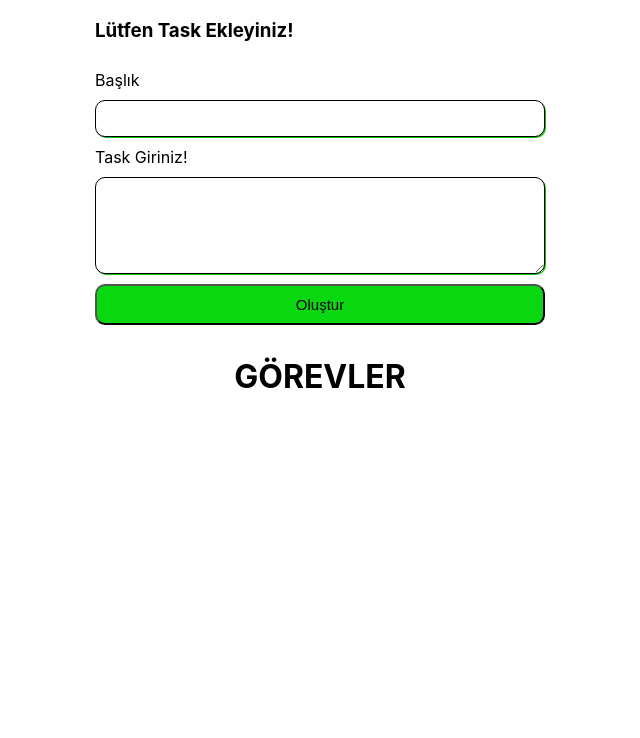
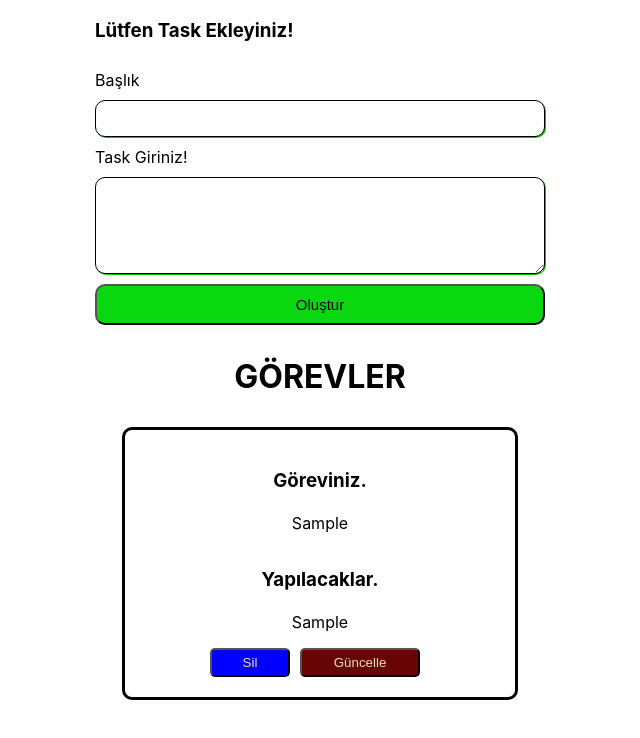
Before and after one commit to ihuzeyfe/taskform, a React (Create React App) app: page / in a window 1280 px wide. Both pictures are taken after typing "Sample", "Sample" into the empty fields and a click on the button "Oluştur". Shown: the top 738 px of the page, without its empty margins (320-960 px from the left). Built offline with nearby package versions, Linux system fonts and the light colour scheme.

Commit message:
silmeden öncesi

```diff
--- a/src/App.css
+++ b/src/App.css
@@ -36,3 +36,50 @@
     background-color: darkgreen;
     color: wheat;
 }
+
+.task-show-div {
+    border: 3px solid black;
+    border-radius: 10px;
+    width: 350px;
+    padding: 20px;
+    display: flex;
+    flex-direction: column;
+    align-items: center;
+    margin: 10px;
+}
+
+.task-list-div{
+    display: flex;
+    flex-wrap: wrap;
+    justify-content: center;
+}
+
+.sil-but{
+    padding: 5px;
+    width: 80px;
+    color: wheat;
+    background-color: blue;
+    border-radius: 5px;
+    margin-right: 10px;
+}
+
+.sil-but:hover {
+    background-color: rgb(92, 92, 236);
+}
+
+.gun-but {
+    padding: 5px;
+    width: 120px;
+    color: wheat;
+    background-color: rgb(103, 4, 4);
+    border-radius: 5px;
+    margin-right: 10px;
+}
+
+.gun-but:hover {
+    background-color: brown;
+}
+
+.task-title {
+    margin-bottom: 5px;
+}
--- a/src/App.js
+++ b/src/App.js
@@ -1,11 +1,21 @@
 import TaskCreate from "./components/TaskCreate";
 import TaskList from "./components/TaskList";
+import { useState } from "react";
 import "./App.css";
 
 function App() {
 
+  const [tasks, setTask] = useState([])
+
   const createTask = (title, taskDesc) =>{
-    console.log(title, taskDesc);
+    const createdTasks = [
+      ...tasks, {
+        id: Math.round(Math.random()*9999999),
+        title,
+        taskDesc,
+      }
+    ]
+    setTask(createdTasks);
   };
 
 
@@ -14,7 +24,7 @@ function App() {
     <div className="App">
       <TaskCreate onCreate={createTask} />
       <h1>GÖREVLER</h1>
-      <TaskList />
+      <TaskList tasks={tasks}/>
     </div>
   );
 }
--- a/src/components/TaskList.js
+++ b/src/components/TaskList.js
@@ -1,7 +1,14 @@
-function TaskList() {
-    return ( <div>
+import TaskShow from "./TaskShow";
 
-    </div> );
+function TaskList({ tasks }) {
+  return (
+    <div
+    className="task-list-div">
+      {tasks.map((task, index) => {
+        return <TaskShow key={index} task={task} />;
+      })}
+    </div>
+  );
 }
 
 export default TaskList;
--- /dev/null
+++ b/src/components/TaskShow.js
@@ -0,0 +1,24 @@
+function TaskShow({ task }) {
+  console.log(task);
+  return <div className="task-show-div">
+    <h3 className="task-title">
+        Göreviniz.
+    </h3>
+    <p>
+        {task.title}
+    </p>
+    <h3 className="task-title">
+        Yapılacaklar.
+    </h3>
+    <p>
+        {task.taskDesc}
+    </p>
+
+    <div>
+        <button className="sil-but">Sil</button>
+        <button className="gun-but">Güncelle</button>
+    </div>
+  </div>;
+}
+
+export default TaskShow;
```
